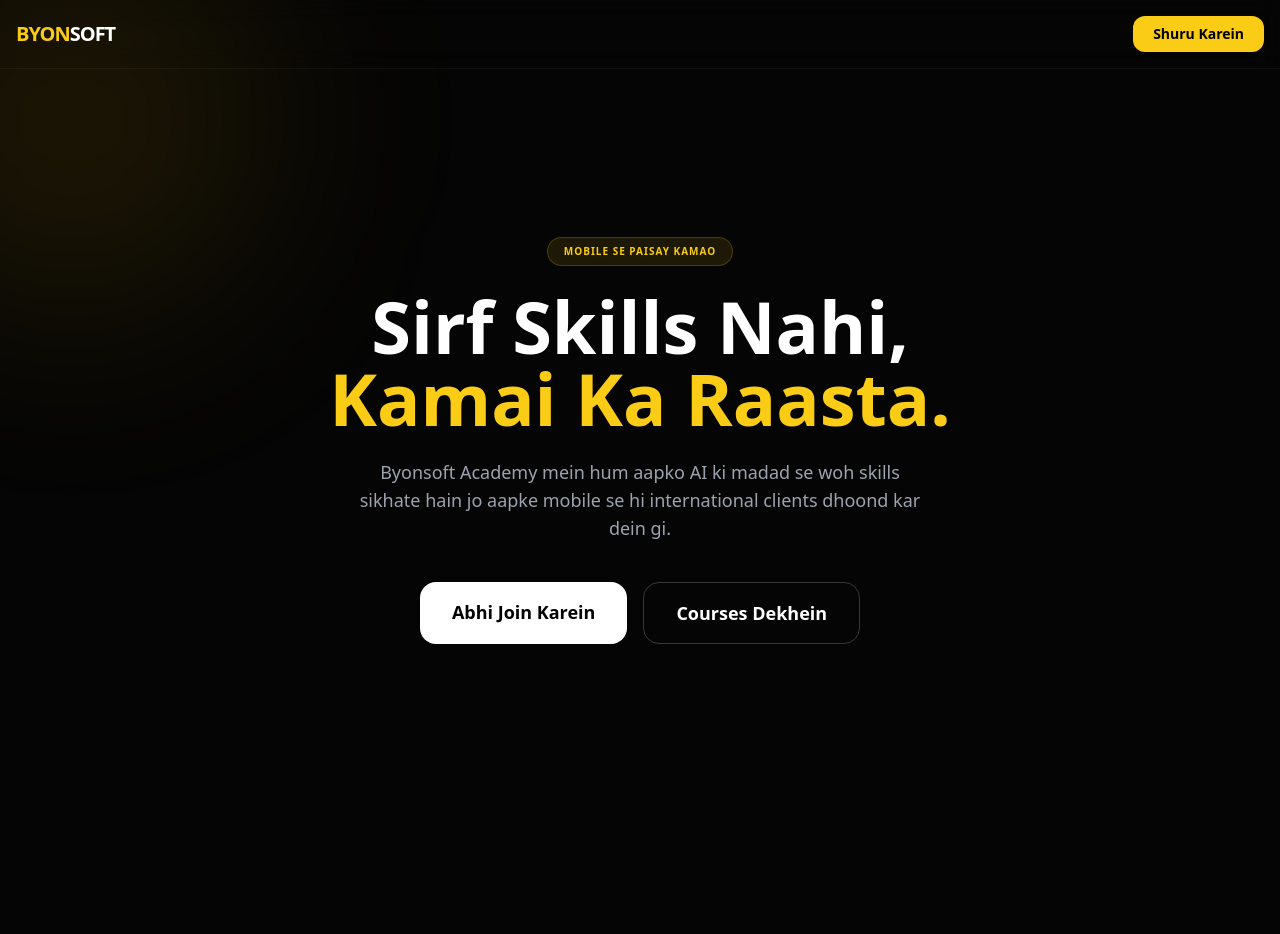
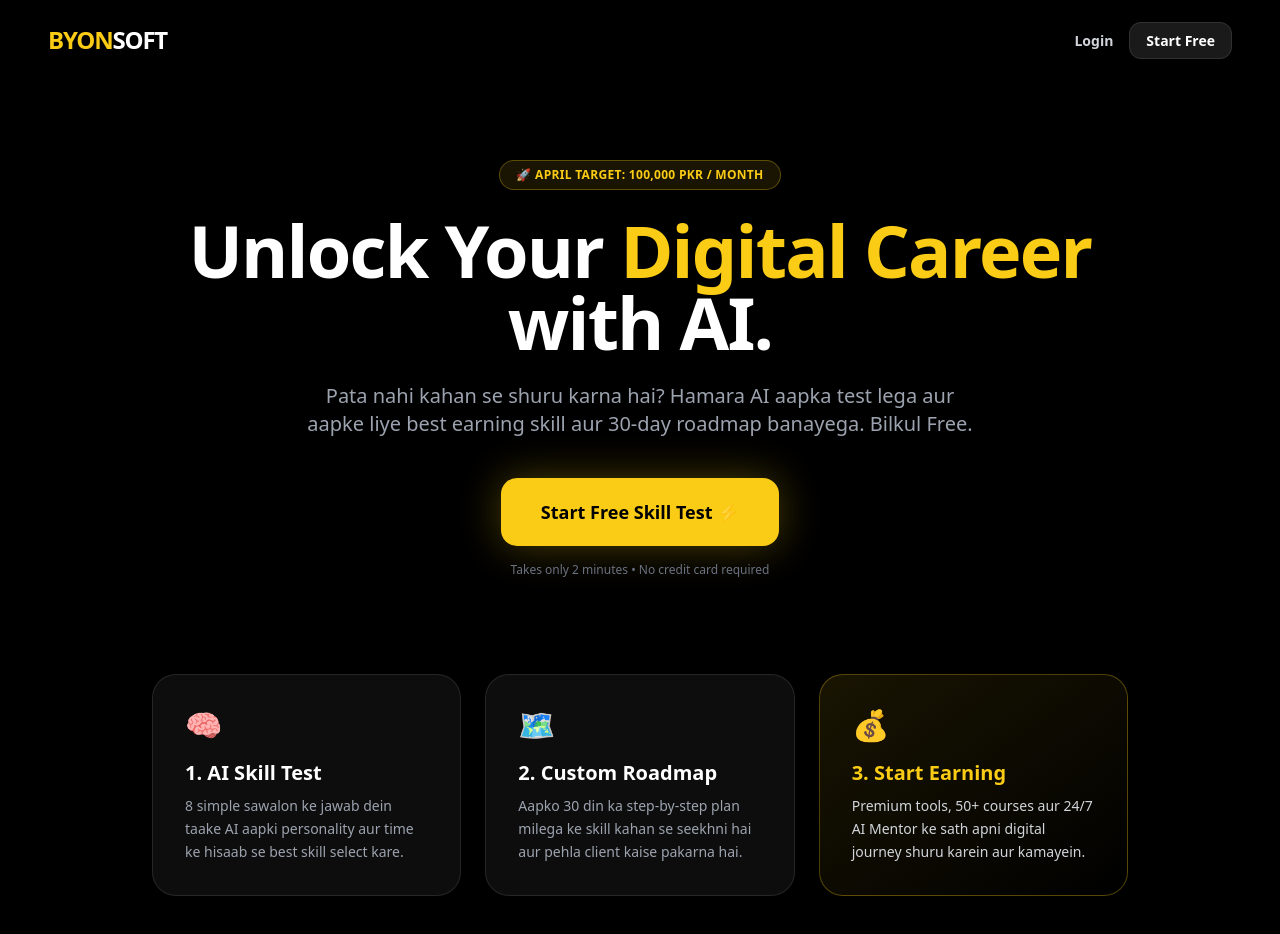
Before and after one commit to Byonsoft-os786/byonsoft-, a Next.js app: page / in a window 1280 px wide. Shown: the top 934 px of the page. Before the commit the page ends 800 px from the top, so only its background shows below. Built offline with nearby package versions, Linux system fonts and the light colour scheme.

Commit message:
Update page.tsx

```diff
--- a/app/page.tsx
+++ b/app/page.tsx
@@ -1,42 +1,65 @@
-"use client";
-import React, { useEffect, useState } from "react";
+import Link from "next/link";
+import React from "react";
 
-export default function LandingPage() {
-  const [active, setActive] = useState(false);
-
-  useEffect(() => {
-    setActive(true);
-  }, []);
-
+export default function HomePage() {
   return (
-    <div className="min-h-screen bg-[#050505] text-white font-sans selection:bg-yellow-400 selection:text-black">
-      {/* Background Blobs */}
-      <div className="fixed top-[-10%] left-[-10%] w-[400px] h-[400px] bg-yellow-500/10 blur-[100px] rounded-full pointer-events-none"></div>
+    <div className="min-h-screen bg-black text-white overflow-hidden relative">
+      {/* Background Glow Effects */}
+      <div className="absolute top-[-20%] left-[-10%] w-[500px] h-[500px] bg-yellow-500/10 blur-[150px] rounded-full -z-10"></div>
+      <div className="absolute bottom-[-20%] right-[-10%] w-[400px] h-[400px] bg-yellow-500/10 blur-[120px] rounded-full -z-10"></div>
 
       {/* Navbar */}
-      <nav className="fixed top-0 w-full z-50 backdrop-blur-md border-b border-white/5 p-4">
-        <div className="max-w-7xl mx-auto flex justify-between items-center">
-          <div className="text-xl font-bold tracking-tighter"><span className="text-yellow-400">BYON</span>SOFT</div>
-          <a href="/signup" className="bg-yellow-400 text-black px-5 py-2 rounded-xl font-bold text-sm hover:bg-yellow-300 transition-all">Shuru Karein</a>
+      <nav className="flex justify-between items-center p-6 md:px-12 max-w-7xl mx-auto relative z-10">
+        <div className="text-2xl font-black tracking-tighter"><span className="text-yellow-400">BYON</span>SOFT</div>
+        <div className="space-x-4">
+          <Link href="/login" className="text-sm font-bold text-gray-300 hover:text-white transition-colors">Login</Link>
+          <Link href="/test" className="text-sm font-bold bg-white/10 px-4 py-2 rounded-xl border border-white/10 hover:bg-white/20 transition-all">Start Free</Link>
         </div>
       </nav>
 
-      {/* Hero Section */}
-      <header className="min-h-screen flex flex-col justify-center items-center text-center px-6 pt-20">
-        <div className={`transition-all duration-1000 transform ${active ? 'opacity-100 translate-y-0' : 'opacity-0 translate-y-10'}`}>
-          <span className="bg-yellow-400/10 text-yellow-400 border border-yellow-400/20 px-4 py-1.5 rounded-full text-[10px] font-bold uppercase tracking-widest mb-6 inline-block">Mobile se Paisay Kamao</span>
-          <h1 className="text-4xl md:text-7xl font-bold mb-6 leading-tight">
-            Sirf Skills Nahi, <br/> <span className="text-yellow-400">Kamai Ka Raasta.</span>
-          </h1>
-          <p className="text-gray-400 max-w-xl mx-auto text-base md:text-lg mb-10 leading-relaxed">
-            Byonsoft Academy mein hum aapko AI ki madad se woh skills sikhate hain jo aapke mobile se hi international clients dhoond kar dein gi.
-          </p>
-          <div className="flex flex-col md:flex-row gap-4 justify-center w-full max-w-md mx-auto">
-            <a href="/signup" className="bg-white text-black px-8 py-4 rounded-2xl font-bold text-lg hover:scale-105 transition-all text-center">Abhi Join Karein</a>
-            <button className="border border-white/20 px-8 py-4 rounded-2xl font-bold text-lg hover:bg-white/5">Courses Dekhein</button>
+      {/* Hero Section (The Hook) */}
+      <div className="max-w-5xl mx-auto px-6 pt-20 pb-32 text-center relative z-10">
+        <div className="inline-block mb-6 px-4 py-1.5 rounded-full border border-yellow-400/30 bg-yellow-400/10 text-yellow-400 text-xs font-bold tracking-wide uppercase">
+          🚀 April Target: 100,000 PKR / Month
+        </div>
+
+        <h1 className="text-5xl md:text-7xl font-black mb-6 leading-tight tracking-tight">
+          Unlock Your <span className="text-yellow-400">Digital Career</span> with AI.
+        </h1>
+
+        <p className="text-gray-400 text-lg md:text-xl max-w-2xl mx-auto mb-10 leading-relaxed">
+          Pata nahi kahan se shuru karna hai? Hamara AI aapka test lega aur aapke liye best earning skill aur 30-day roadmap banayega. Bilkul Free.
+        </p>
+
+        <Link href="/test" className="inline-block bg-yellow-400 text-black font-black text-lg py-5 px-10 rounded-2xl hover:bg-yellow-300 transition-all shadow-[0_0_40px_rgba(250,204,21,0.3)] hover:scale-[1.02] active:scale-95">
+          Start Free Skill Test ⚡
+        </Link>
+
+        <p className="mt-4 text-xs text-gray-500 font-medium">Takes only 2 minutes • No credit card required</p>
+
+        {/* 3 Simple Steps Section */}
+        <div className="grid grid-cols-1 md:grid-cols-3 gap-6 mt-24 text-left">
+
+          <div className="bg-white/5 border border-white/10 p-8 rounded-3xl backdrop-blur-sm hover:border-yellow-400/30 transition-colors">
+            <div className="text-3xl mb-4">🧠</div>
+            <h3 className="text-xl font-bold mb-2">1. AI Skill Test</h3>
+            <p className="text-sm text-gray-400 leading-relaxed">8 simple sawalon ke jawab dein taake AI aapki personality aur time ke hisaab se best skill select kare.</p>
           </div>
+
+          <div className="bg-white/5 border border-white/10 p-8 rounded-3xl backdrop-blur-sm hover:border-yellow-400/30 transition-colors">
+            <div className="text-3xl mb-4">🗺️</div>
+            <h3 className="text-xl font-bold mb-2">2. Custom Roadmap</h3>
+            <p className="text-sm text-gray-400 leading-relaxed">Aapko 30 din ka step-by-step plan milega ke skill kahan se seekhni hai aur pehla client kaise pakarna hai.</p>
+          </div>
+
+          <div className="bg-gradient-to-br from-yellow-400/10 to-transparent border border-yellow-400/30 p-8 rounded-3xl backdrop-blur-sm relative overflow-hidden">
+            <div className="text-3xl mb-4">💰</div>
+            <h3 className="text-xl font-bold mb-2 text-yellow-400">3. Start Earning</h3>
+            <p className="text-sm text-gray-300 leading-relaxed">Premium tools, 50+ courses aur 24/7 AI Mentor ke sath apni digital journey shuru karein aur kamayein.</p>
+          </div>
+
         </div>
-      </header>
+      </div>
     </div>
   );
 }
```
